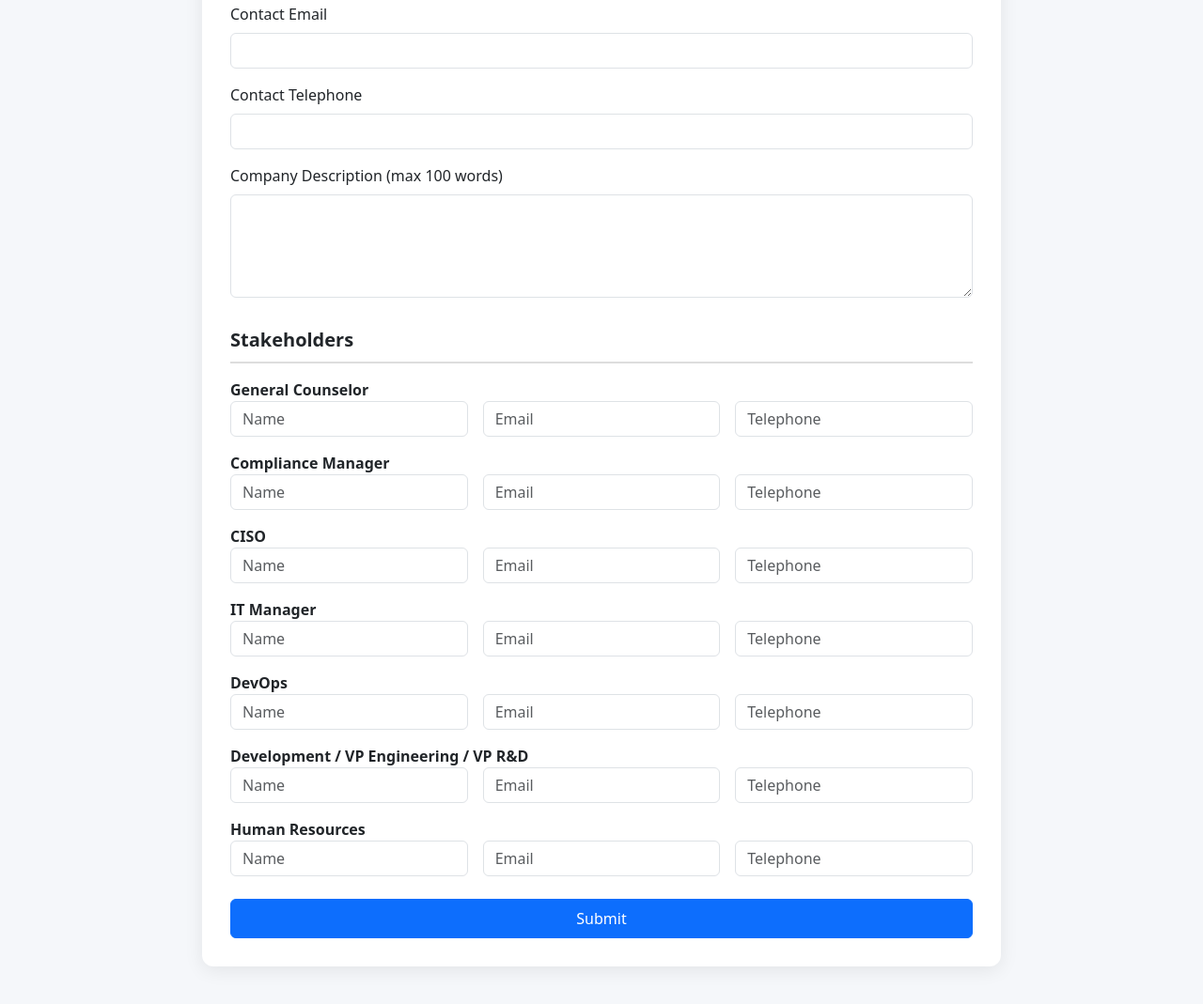
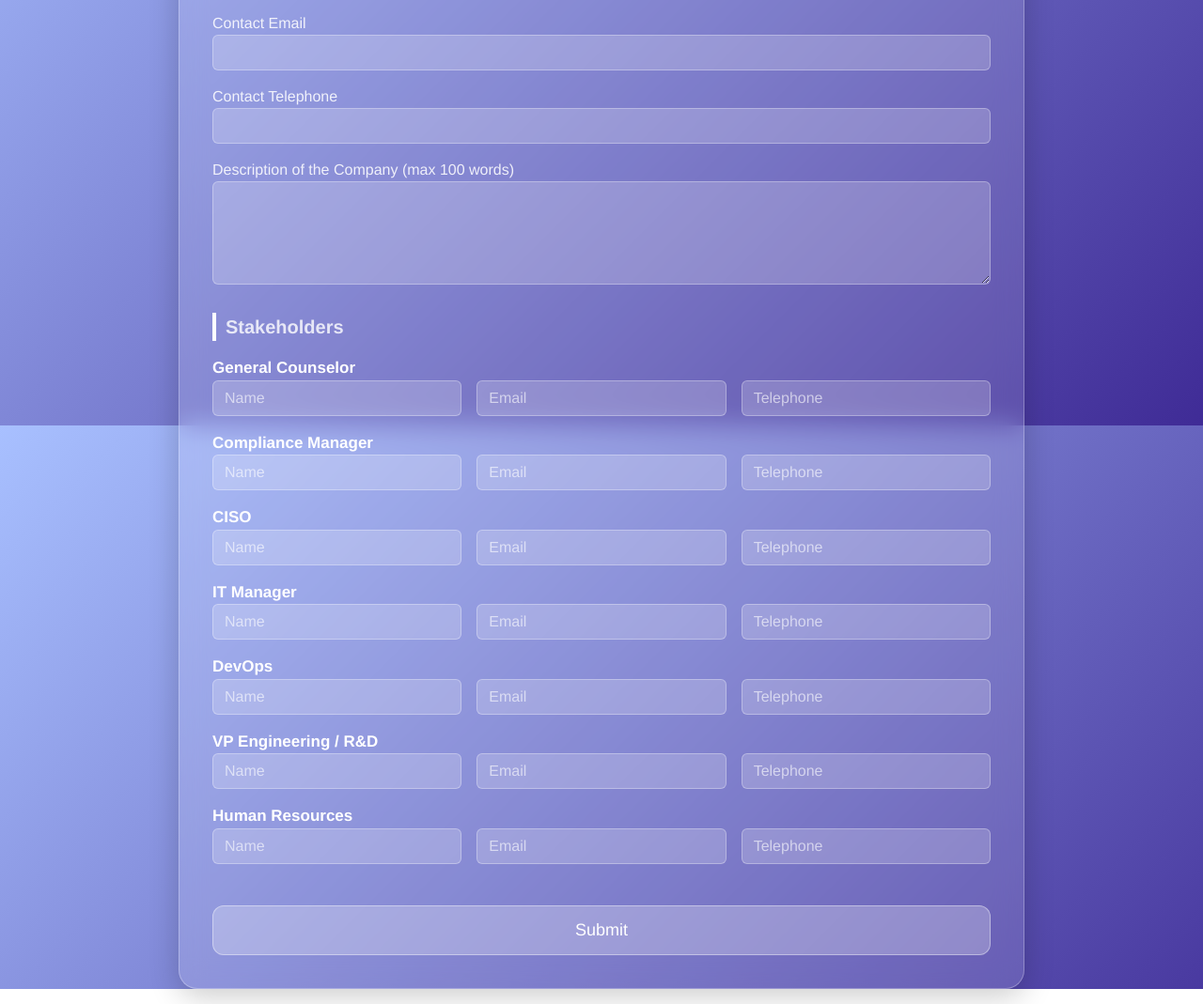
Before and after one commit to yeetus101/my-form-ui-, a plain HTML site: page index.html in a window 1280 px wide. Shown: the part 347-1416 px from the top of the page at 94% size. Drawn offline with nearby package versions, Linux system fonts and the light colour scheme; a web font is replaced by a local one.

Commit message:
index.html

```diff
--- a/index.html
+++ b/index.html
@@ -5,133 +5,205 @@
     <meta name="viewport" content="width=device-width, initial-scale=1" />
     <title>SOC2 Opening Form</title>
 
-    <!-- Bootstrap -->
+    <!-- Bootstrap 5 -->
     <link href="https://cdn.jsdelivr.net/npm/bootstrap@5.3.0/dist/css/bootstrap.min.css" rel="stylesheet">
 
+    <!-- Helvetica Global Font -->
     <style>
-        body { background: #f5f7fa; }
-        .form-card {
-            max-width: 850px;
-            margin: 40px auto;
-            background: white;
+        @import url('https://fonts.googleapis.com/css2?family=Helvetica:wght@300;400;500;700&display=swap');
+
+        body {
+            font-family: "Helvetica", sans-serif;
+            background: linear-gradient(135deg, #a8c0ff 0%, #3f2b96 100%);
+            height: 100vh;
+            margin: 0;
             padding: 30px;
+            display: flex;
+            justify-content: center;
+            align-items: flex-start;
+        }
+
+        .glass-card {
+            width: 90%;
+            max-width: 900px;
+            padding: 35px;
+            margin-top: 20px;
+            border-radius: 20px;
+
+            /* Glassmorphism */
+            background: rgba(255, 255, 255, 0.12);
+            backdrop-filter: blur(14px);
+            -webkit-backdrop-filter: blur(14px);
+
+            /* Border + Glow */
+            border: 1px solid rgba(255, 255, 255, 0.28);
+            box-shadow: 0 8px 32px rgba(0,0,0,0.2);
+        }
+
+        .title {
+            font-size: 32px;
+            font-weight: 700;
+            color: #fff;
+            text-align: center;
+            margin-bottom: 25px;
+        }
+
+        .section-title {
+            font-size: 20px;
+            font-weight: 600;
+            color: #ffffffcc;
+            margin-top: 30px;
+            margin-bottom: 10px;
+            border-left: 4px solid #fff;
+            padding-left: 10px;
+        }
+
+        label {
+            color: #ffffffdd;
+            font-weight: 500;
+        }
+
+        input, textarea {
+            background: rgba(255, 255, 255, 0.2) !important;
+            border: 1px solid rgba(255, 255, 255, 0.3) !important;
+            color: white !important;
+        }
+
+        input::placeholder,
+        textarea::placeholder {
+            color: #ffffff99 !important;
+        }
+
+        .btn-submit {
+            margin-top: 20px;
+            background: rgba(255, 255, 255, 0.25);
+            border: 1px solid rgba(255, 255, 255, 0.4);
+            color: white;
+            padding: 12px;
+            font-size: 18px;
+            width: 100%;
             border-radius: 12px;
-            box-shadow: 0 4px 20px rgba(0,0,0,0.08);
+            transition: 0.3s;
         }
-        .section-title {
-            font-weight: 600;
-            font-size: 20px;
-            margin-top: 30px;
-            padding-bottom: 8px;
-            border-bottom: 2px solid #ddd;
+
+        .btn-submit:hover {
+            background: rgba(255, 255, 255, 0.45);
+            color: #222;
         }
     </style>
 </head>
 
 <body>
-    <div class="form-card">
-        <h2 class="text-center mb-4">SOC2 – Opening Form</h2>
+
+    <div class="glass-card">
+        <div class="title">SOC2 – Opening Form</div>
 
         <form id="soc2-form">
 
+            <!-- Company Section -->
             <div class="section-title">Company Information</div>
 
             <div class="mb-3">
-                <label class="form-label">Name of the Company</label>
+                <label>Name of the Company</label>
                 <input type="text" class="form-control" name="company_name" required>
             </div>
 
             <div class="mb-3">
-                <label class="form-label">Contact Name</label>
+                <label>Contact Name</label>
                 <input type="text" class="form-control" name="contact_name" required>
             </div>
 
             <div class="mb-3">
-                <label class="form-label">Contact Email</label>
+                <label>Contact Email</label>
                 <input type="email" class="form-control" name="contact_email" required>
             </div>
 
             <div class="mb-3">
-                <label class="form-label">Contact Telephone</label>
+                <label>Contact Telephone</label>
                 <input type="text" class="form-control" name="contact_phone" required>
             </div>
 
             <div class="mb-3">
-                <label class="form-label">Company Description (max 100 words)</label>
-                <textarea class="form-control" rows="4" name="company_description" maxlength="700"></textarea>
+                <label>Description of the Company (max 100 words)</label>
+                <textarea class="form-control" name="company_description" rows="4" maxlength="700"></textarea>
             </div>
 
+            <!-- Stakeholders Section -->
             <div class="section-title">Stakeholders</div>
 
-            <!-- Repeated stakeholder groups -->
-            <div class="mt-3"><strong>General Counselor</strong></div>
-            <div class="row g-3 mb-3">
+            <!-- Reusable Rows -->
+            <script>
+                // This script auto-generates repeated stakeholder sections
+            </script>
+
+            <!-- General Counselor -->
+            <div class="mt-3"><label style="color:#fff;font-size:17px;font-weight:600;">General Counselor</label></div>
+            <div class="row g-3 mb-2">
                 <div class="col-md-4"><input class="form-control" name="gc_name" placeholder="Name"></div>
-                <div class="col-md-4"><input class="form-control" name="gc_email" placeholder="Email" type="email"></div>
+                <div class="col-md-4"><input class="form-control" name="gc_email" placeholder="Email"></div>
                 <div class="col-md-4"><input class="form-control" name="gc_phone" placeholder="Telephone"></div>
             </div>
 
-            <div class="mt-3"><strong>Compliance Manager</strong></div>
-            <div class="row g-3 mb-3">
+            <!-- Compliance Manager -->
+            <div class="mt-3"><label style="color:#fff;font-size:17px;font-weight:600;">Compliance Manager</label></div>
+            <div class="row g-3 mb-2">
                 <div class="col-md-4"><input class="form-control" name="cm_name" placeholder="Name"></div>
-                <div class="col-md-4"><input class="form-control" name="cm_email" placeholder="Email" type="email"></div>
+                <div class="col-md-4"><input class="form-control" name="cm_email" placeholder="Email"></div>
                 <div class="col-md-4"><input class="form-control" name="cm_phone" placeholder="Telephone"></div>
             </div>
 
-            <div class="mt-3"><strong>CISO</strong></div>
-            <div class="row g-3 mb-3">
+            <!-- CISO -->
+            <div class="mt-3"><label style="color:#fff;font-size:17px;font-weight:600;">CISO</label></div>
+            <div class="row g-3 mb-2">
                 <div class="col-md-4"><input class="form-control" name="ciso_name" placeholder="Name"></div>
-                <div class="col-md-4"><input class="form-control" name="ciso_email" placeholder="Email" type="email"></div>
+                <div class="col-md-4"><input class="form-control" name="ciso_email" placeholder="Email"></div>
                 <div class="col-md-4"><input class="form-control" name="ciso_phone" placeholder="Telephone"></div>
             </div>
 
-            <div class="mt-3"><strong>IT Manager</strong></div>
-            <div class="row g-3 mb-3">
+            <!-- IT Manager -->
+            <div class="mt-3"><label style="color:#fff;font-size:17px;font-weight:600;">IT Manager</label></div>
+            <div class="row g-3 mb-2">
                 <div class="col-md-4"><input class="form-control" name="it_name" placeholder="Name"></div>
-                <div class="col-md-4"><input class="form-control" name="it_email" placeholder="Email" type="email"></div>
+                <div class="col-md-4"><input class="form-control" name="it_email" placeholder="Email"></div>
                 <div class="col-md-4"><input class="form-control" name="it_phone" placeholder="Telephone"></div>
             </div>
 
-            <div class="mt-3"><strong>DevOps</strong></div>
-            <div class="row g-3 mb-3">
+            <!-- DevOps -->
+            <div class="mt-3"><label style="color:#fff;font-size:17px;font-weight:600;">DevOps</label></div>
+            <div class="row g-3 mb-2">
                 <div class="col-md-4"><input class="form-control" name="devops_name" placeholder="Name"></div>
-                <div class="col-md-4"><input class="form-control" name="devops_email" placeholder="Email" type="email"></div>
+                <div class="col-md-4"><input class="form-control" name="devops_email" placeholder="Email"></div>
                 <div class="col-md-4"><input class="form-control" name="devops_phone" placeholder="Telephone"></div>
             </div>
 
-            <div class="mt-3"><strong>Development / VP Engineering / VP R&D</strong></div>
-            <div class="row g-3 mb-3">
+            <!-- VP Engineering -->
+            <div class="mt-3"><label style="color:#fff;font-size:17px;font-weight:600;">VP Engineering / R&D</label></div>
+            <div class="row g-3 mb-2">
                 <div class="col-md-4"><input class="form-control" name="vpe_name" placeholder="Name"></div>
-                <div class="col-md-4"><input class="form-control" name="vpe_email" placeholder="Email" type="email"></div>
+                <div class="col-md-4"><input class="form-control" name="vpe_email" placeholder="Email"></div>
                 <div class="col-md-4"><input class="form-control" name="vpe_phone" placeholder="Telephone"></div>
             </div>
 
-            <div class="mt-3"><strong>Human Resources</strong></div>
+            <!-- HR -->
+            <div class="mt-3"><label style="color:#fff;font-size:17px;font-weight:600;">Human Resources</label></div>
             <div class="row g-3 mb-4">
                 <div class="col-md-4"><input class="form-control" name="hr_name" placeholder="Name"></div>
-                <div class="col-md-4"><input class="form-control" name="hr_email" placeholder="Email" type="email"></div>
+                <div class="col-md-4"><input class="form-control" name="hr_email" placeholder="Email"></div>
                 <div class="col-md-4"><input class="form-control" name="hr_phone" placeholder="Telephone"></div>
             </div>
 
-            <button class="btn btn-primary w-100 py-2" type="submit">Submit</button>
+            <button class="btn-submit" type="submit">Submit</button>
         </form>
     </div>
 
-    <!-- Bootstrap JS -->
-    <script src="https://cdn.jsdelivr.net/npm/bootstrap@5.3.0/dist/js/bootstrap.bundle.min.js"></script>
-
-    <!-- Production Webhook Script -->
+    <!-- POST to n8n Production Webhook -->
     <script>
-        document.getElementById("soc2-form").addEventListener("submit", async function (e) {
+        document.getElementById("soc2-form").addEventListener("submit", async function(e) {
             e.preventDefault();
 
             const formData = new FormData(e.target);
             const jsonObject = {};
-
-            formData.forEach((value, key) => {
-                jsonObject[key] = value;
-            });
-
+            formData.forEach((value, key) => jsonObject[key] = value);
 
             const webhookUrl = "http://localhost:5678/webhook/soc2-form";
 
@@ -142,11 +214,9 @@
                     body: JSON.stringify(jsonObject)
                 });
 
-                const result = await response.json();
                 alert("Form submitted successfully!");
-            }
-            catch (err) {
-                alert("Error submitting form: " + err.message);
+            } catch (err) {
+                alert("Error: " + err.message);
             }
         });
     </script>
```
